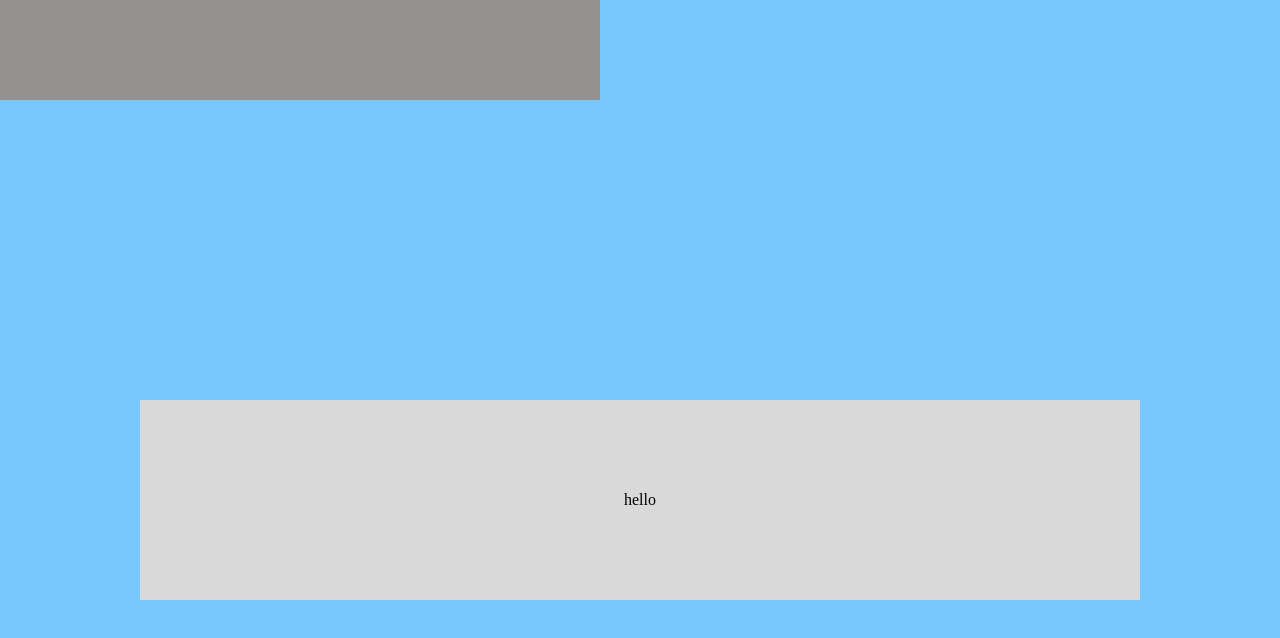
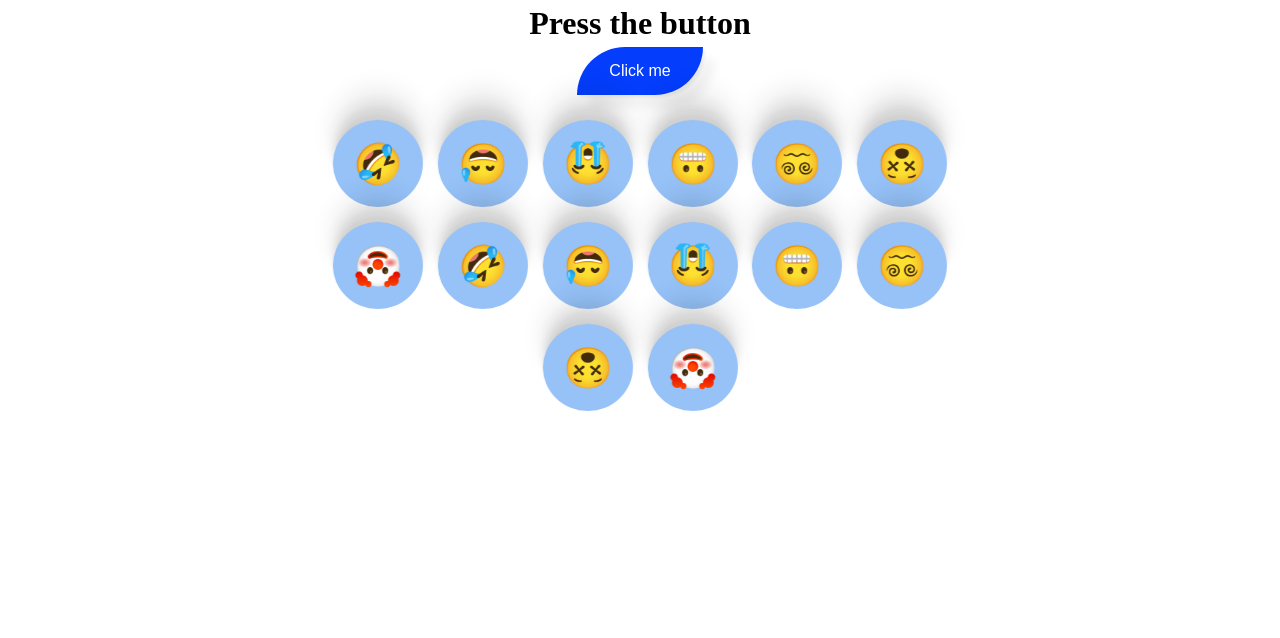
Before and after one commit to RohitAmdahl/button, a website: page index.html in a window 1280 px wide. Drawn offline with Linux system fonts and the light colour scheme.

Commit message:
html file

```diff
--- a/index.html
+++ b/index.html
@@ -3,15 +3,32 @@
   <head>
     <meta charset="UTF-8" />
     <meta name="viewport" content="width=device-width, initial-scale=1.0" />
-    <link rel="stylesheet" href="style.css" />
-    <title>Buttons</title>
+    <link rel="stylesheet" href="index.css" />
+    <title>Fett knapp</title>
   </head>
-  <body class="bg-color">
-    <div class="box-4">
-      <div class="brown"></div>
+  <body>
+    <div class="bg">
+      <h1>Press the button</h1>
+      <div>
+        <button id="click-me">Click me</button>
+      </div>
+      <div class="emoji-line">
+        <div class="emoji">🤣</div>
+        <div class="emoji">😅</div>
+        <div class="emoji">😭</div>
+        <div class="emoji">😬</div>
+        <div class="emoji">😵‍💫</div>
+        <div class="emoji">😵</div>
+        <div class="emoji">🤡</div>
+        <div class="emoji">🤣</div>
+        <div class="emoji">😅</div>
+        <div class="emoji">😭</div>
+        <div class="emoji">😬</div>
+        <div class="emoji">😵‍💫</div>
+        <div class="emoji">😵</div>
+        <div class="emoji">🤡</div>
+      </div>
     </div>
-    <div class="parrent">
-      <div class="bg-box">hello</div>
-    </div>
+    <script src="index.js"></script>
   </body>
 </html>
```
